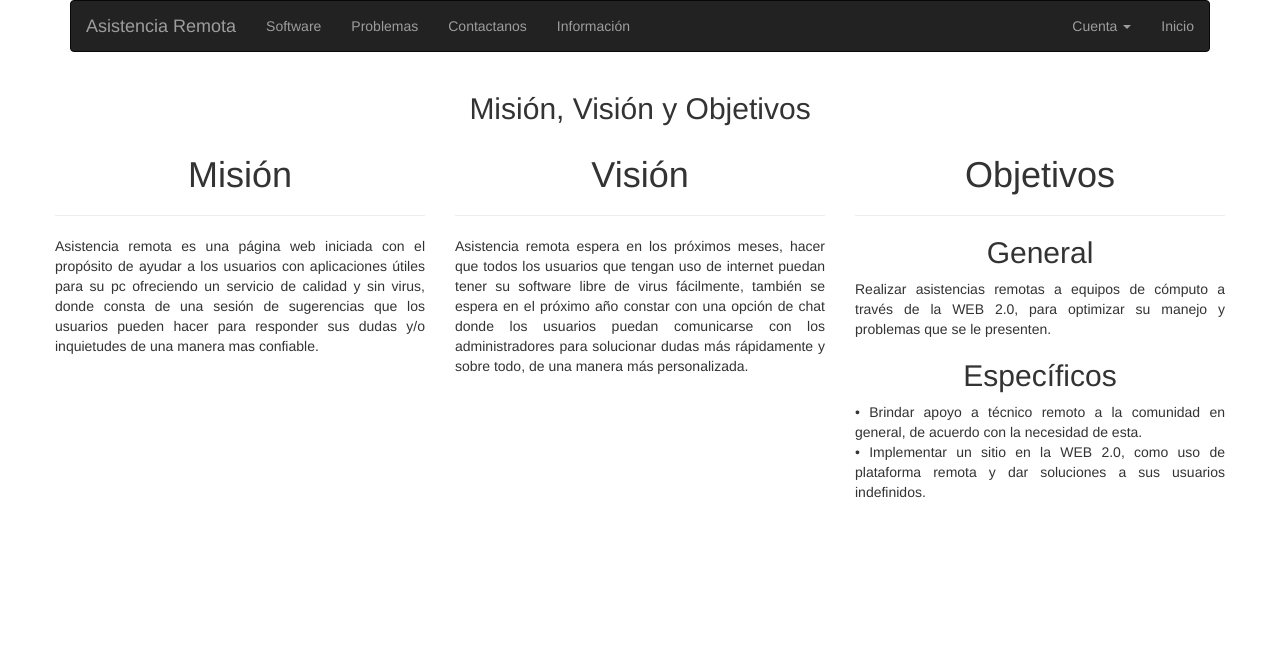
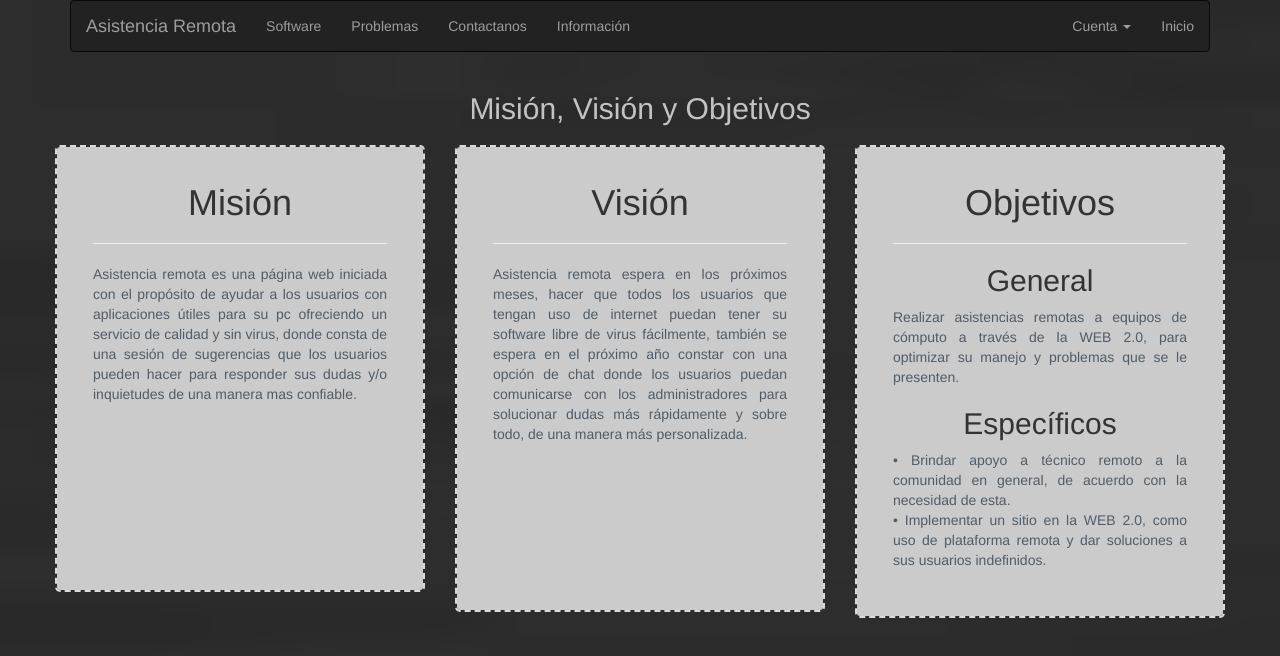
Before and after one commit to toxicgolden/asistenciaremota, a plain HTML site: page informacion.html in a window 1280 px wide. Drawn offline with nearby package versions, Linux system fonts and the light colour scheme.

Commit message:
Update informacion.html

```diff
--- a/informacion.html
+++ b/informacion.html
@@ -2,7 +2,7 @@
 <html lang="es" dir="ltr">
 <head>
   <title>Información</title>
-  <link href="nformacion.css" rel="stylesheet" type="text/css">
+  <link href="informacion.css" rel="stylesheet" type="text/css">
   <link rel="shortcut icon" href="icon.ico">
   <link href="http://maxcdn.bootstrapcdn.com/bootstrap/3.3.0/css/bootstrap.min.css" rel="stylesheet" id="bootstrap-css">
   <script src="http://maxcdn.bootstrapcdn.com/bootstrap/3.3.0/js/bootstrap.min.js"></script>
```
